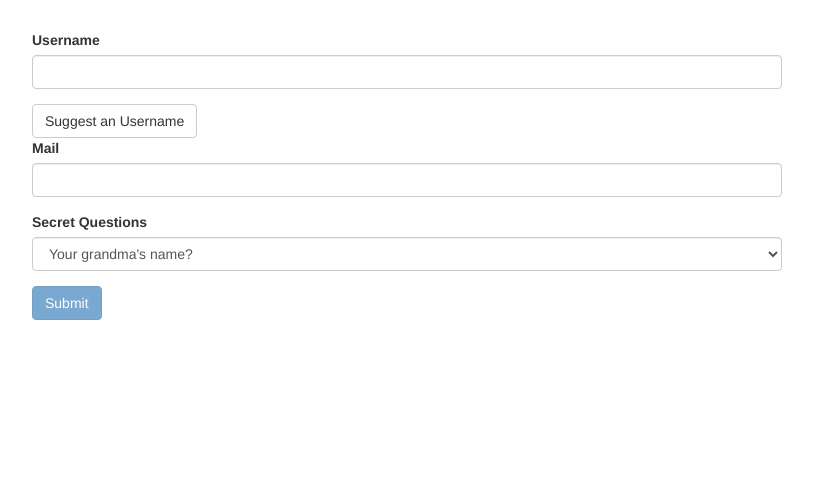
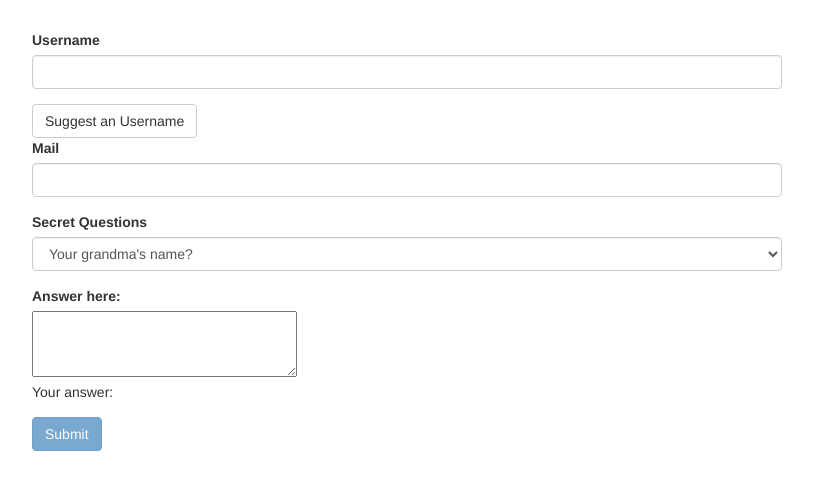
Before and after one commit to mrChernicharo/forms-td-start, an Angular app: page / in a window 1280 px wide. Shown: the top 490 px of the page, without its empty margins (233-1046 px from the left). Built offline with nearby package versions, Linux system fonts and the light colour scheme.

Commit message:
2W-Bind no form com [(ngModel)]

```diff
--- a/src/app/app.component.html
+++ b/src/app/app.component.html
@@ -51,6 +51,16 @@
 
         </div>
 
+        <label for="questionAnswer">Answer here:</label>
+        <div class="form-group">
+          <textarea
+            name="questionAnswer"
+            cols="30"
+            rows="3"
+            [(ngModel)]="answer"></textarea>
+            <p>Your answer: {{ answer }}</p>
+        </div>
+
         <button
           class="btn btn-primary"
           type="submit"
--- a/src/app/app.component.ts
+++ b/src/app/app.component.ts
@@ -9,7 +9,7 @@
 export class AppComponent {
   @ViewChild('f', { static: false }) myForm: NgForm;
   defaultQuestion: string = 'grandma';
-
+  answer: string = '';
 
   suggestUserName() {
     const suggestedName = 'Superuser';
```
